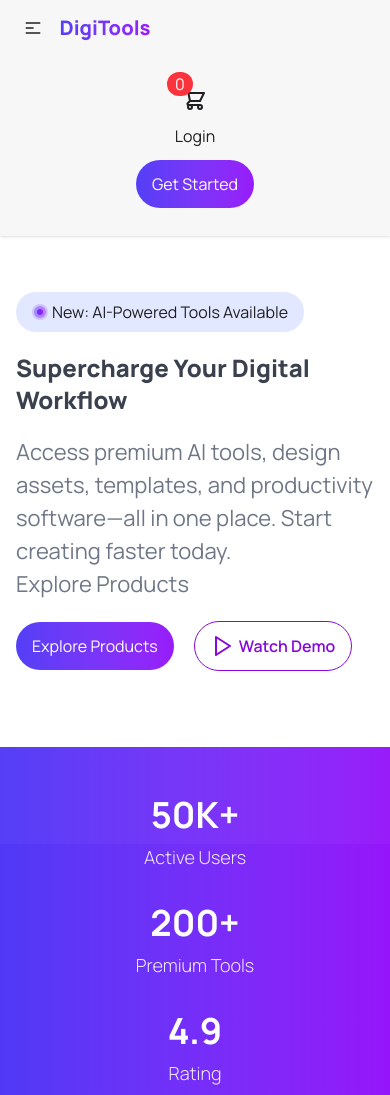
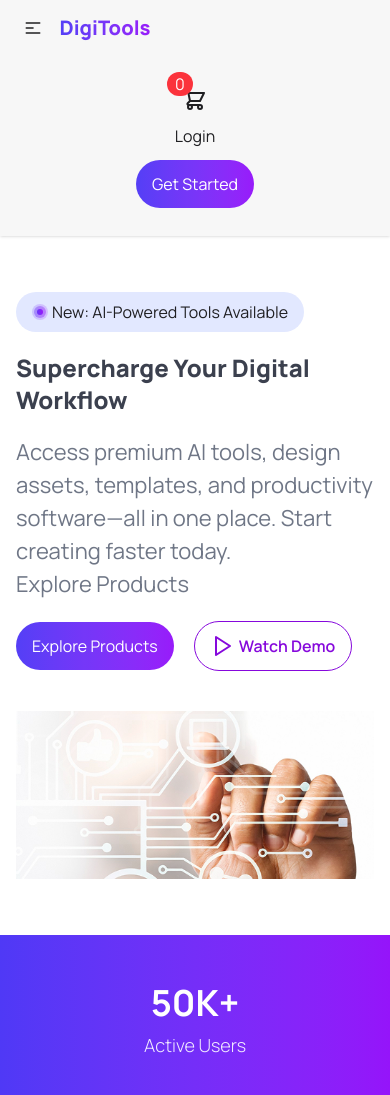
Before and after one commit to hridoy-ahmmad/DigitalTools, a React (Vite) app: page / in a window 390 px wide. Shown: the top 1095 px of the page. Built offline with nearby package versions, Linux system fonts and the light colour scheme.

Commit message:
Add image for responsive to the hero

```diff
--- a/src/Components/Hero/Hero.jsx
+++ b/src/Components/Hero/Hero.jsx
@@ -5,7 +5,7 @@ import { FiPlay } from 'react-icons/fi';
 
 const Hero = () => {
     return (
-        <div className='max-w-7xl mx-auto flex flex-9 justify-between items-center gap-5 my-10 md:my-22 p-4'>
+        <div className='max-w-7xl mx-auto flex flex-9 justify-between items-center gap-5 my-10 md:my-22 p-4 flex-col md:flex-row'>
             <div className='flex-5'>
                 <div className='py-2 px-4 bg-[#E1E7FF] inline-block rounded-full'>
                     <div className='flex gap-1 items-center'>
@@ -26,8 +26,11 @@ const Hero = () => {
                     </button>
                 </div>
             </div>
-            <div className='flex-4  justify-end hidden md:flex' >
-                <img src={hero} alt="" />
+            <div className='flex-4 justify-end hidden md:flex' >
+                <img src={hero} alt="" className='object-contain'/>
+            </div>
+            <div className='md:hidden h-42 w-full  ' >
+                <img src={hero} alt="" className='h-full w-full object-cover '/>
             </div>
         </div>
     );
```
